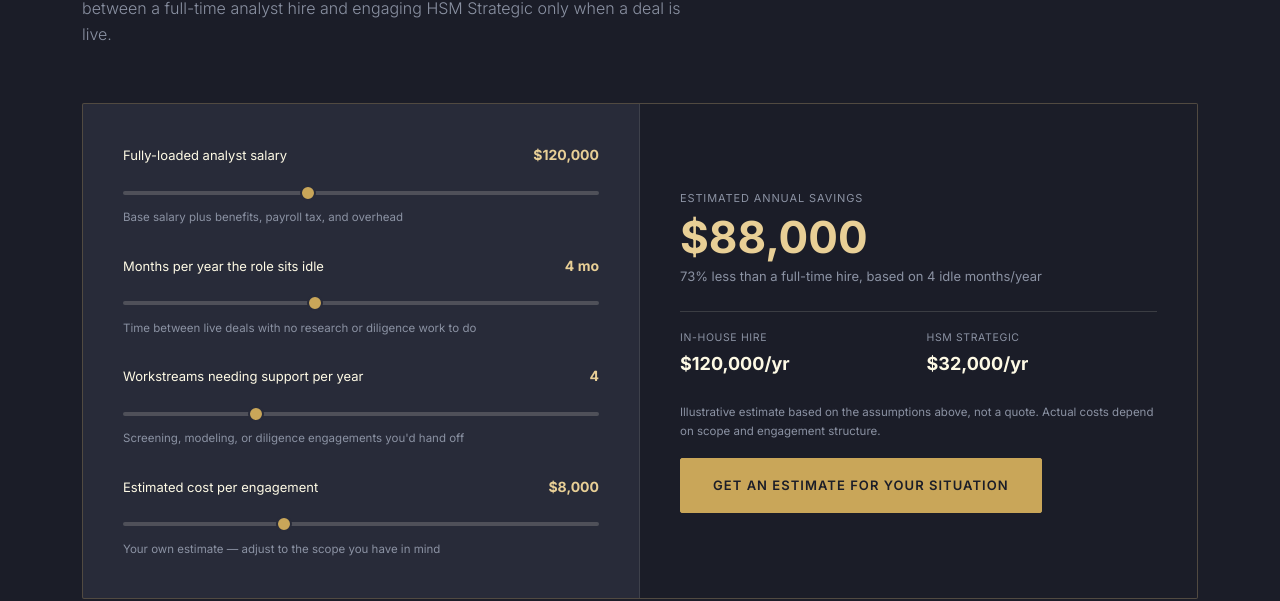
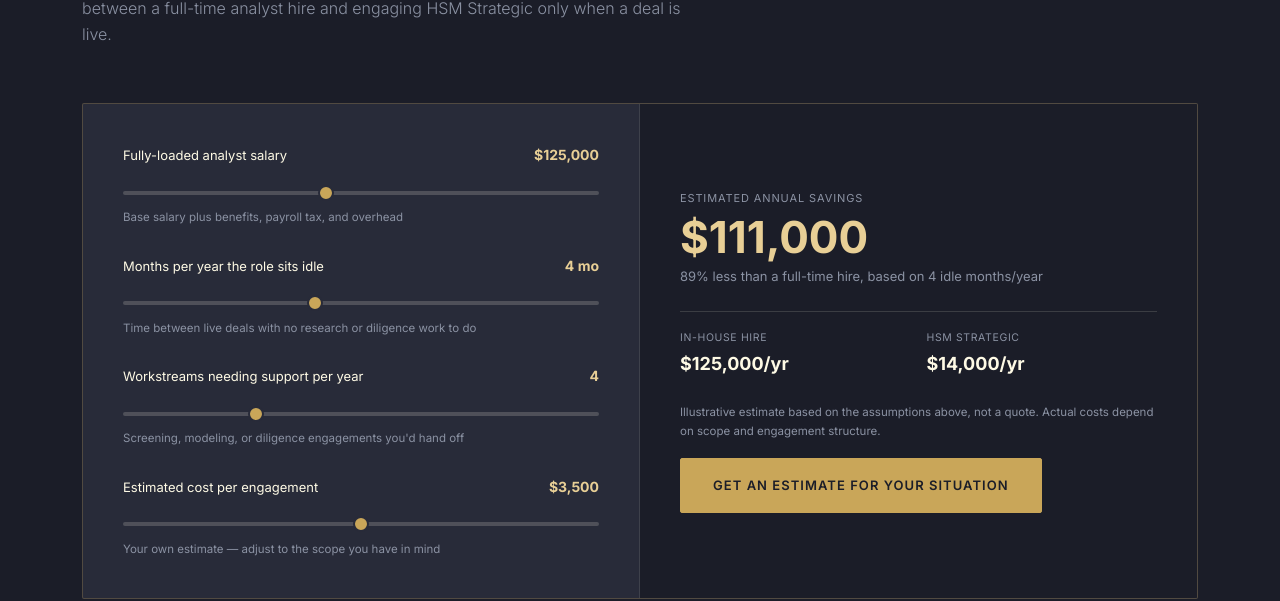
Before and after one commit to mustafabintariq123-tech/HSM, a plain HTML site: page index.html in a window 1280 px wide. Shown: the part 4794-5395 px from the top of the page. Drawn offline with Linux system fonts and the light colour scheme.

Commit message:
Update calculator defaults: salary 125k, per-engagement fee 3.5k

```diff
--- a/index.html
+++ b/index.html
@@ -319,8 +319,8 @@
     <div class="calc-panel reveal">
       <div class="calc-inputs">
         <div class="calc-field">
-          <label>Fully-loaded analyst salary <span class="calc-val" id="calcSalaryVal">$120,000</span></label>
-          <input type="range" id="calcSalary" min="70000" max="200000" step="5000" value="120000">
+          <label>Fully-loaded analyst salary <span class="calc-val" id="calcSalaryVal">$125,000</span></label>
+          <input type="range" id="calcSalary" min="70000" max="200000" step="5000" value="125000">
           <div class="calc-hint">Base salary plus benefits, payroll tax, and overhead</div>
         </div>
 
@@ -337,8 +337,8 @@
         </div>
 
         <div class="calc-field">
-          <label>Estimated cost per engagement <span class="calc-val" id="calcFeeVal">$8,000</span></label>
-          <input type="range" id="calcFee" min="2000" max="20000" step="500" value="8000">
+          <label>Estimated cost per engagement <span class="calc-val" id="calcFeeVal">$3,500</span></label>
+          <input type="range" id="calcFee" min="1000" max="6000" step="250" value="3500">
           <div class="calc-hint">Your own estimate — adjust to the scope you have in mind</div>
         </div>
       </div>
```
